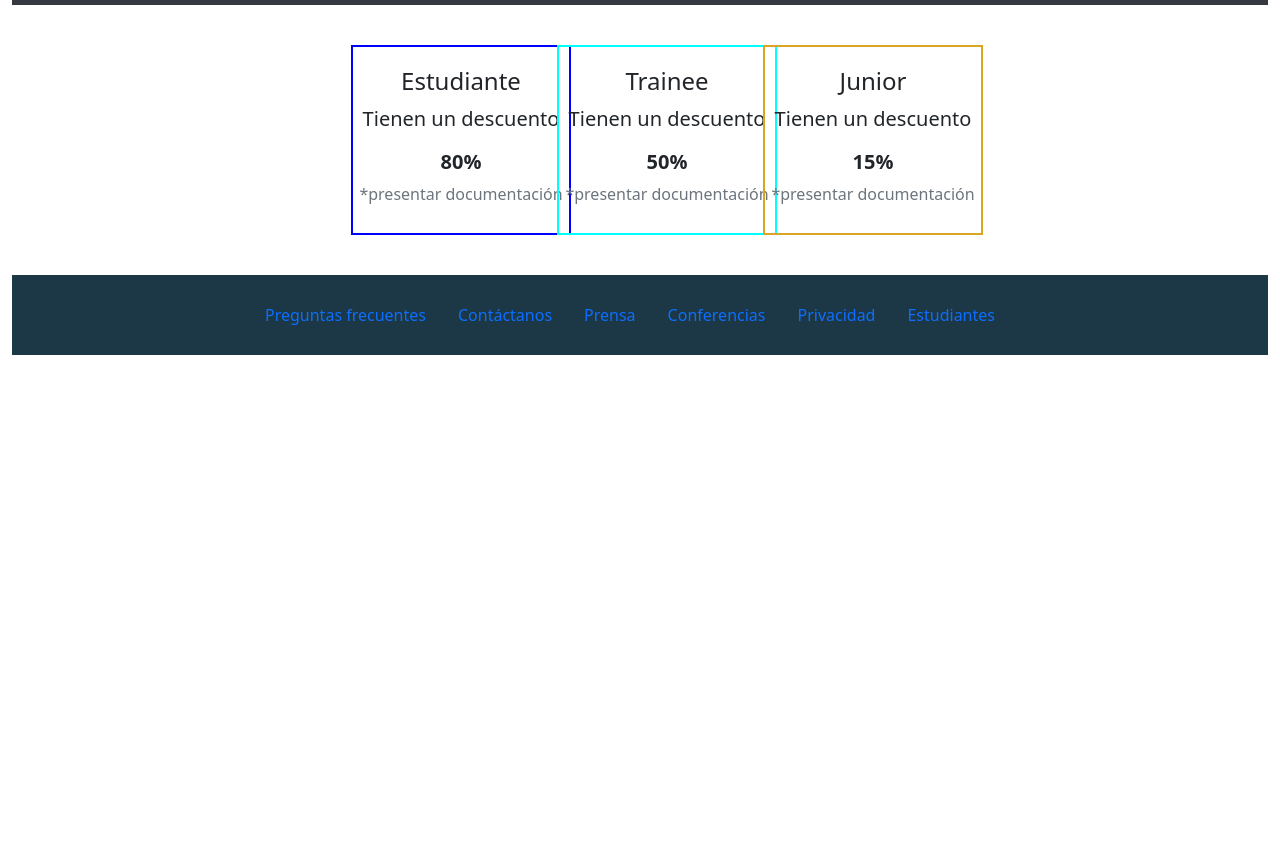
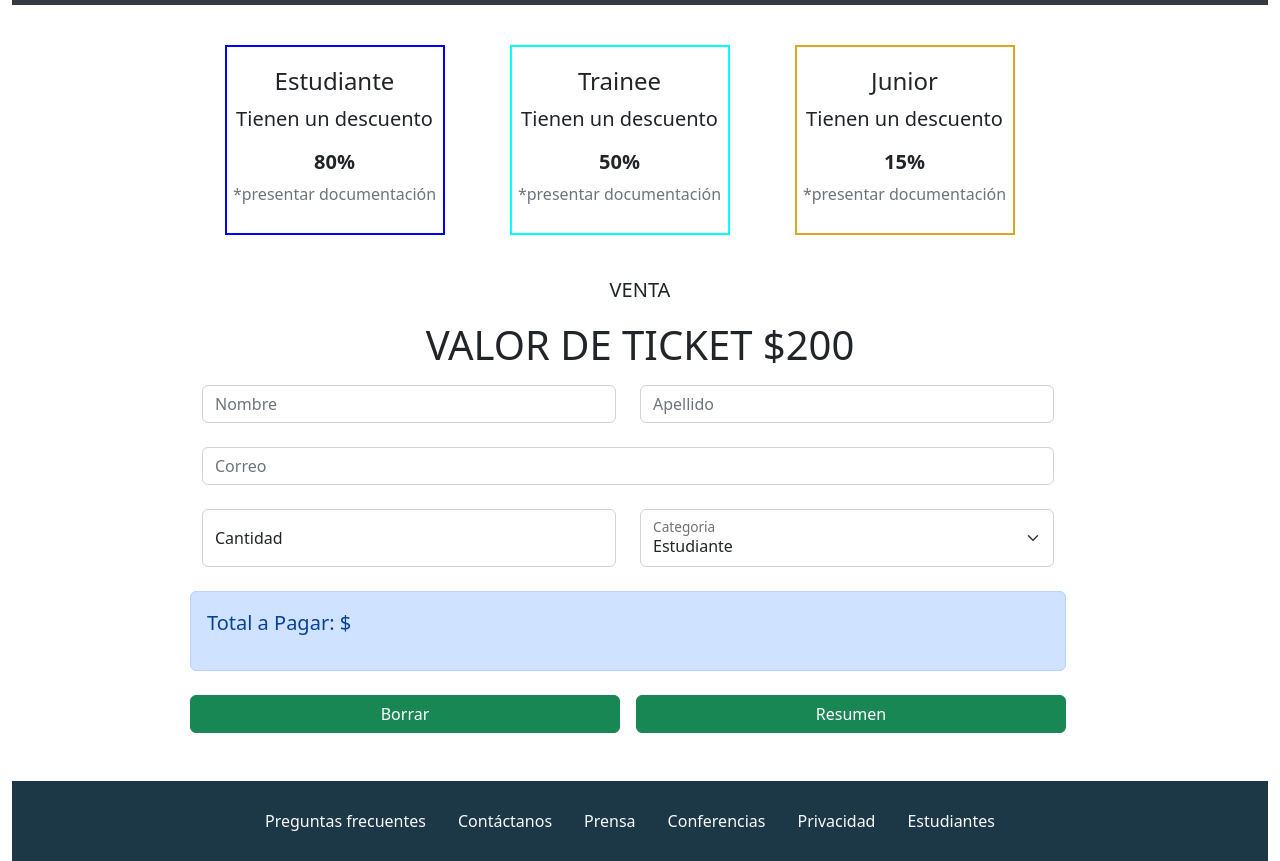
Before and after one commit to carballod/tp-codoacodo2, a plain HTML site: page index.html in a window 1280 px wide. Shown: the part 65-926 px from the top of the page. Before the commit the page ends 800 px from the top, so only its background shows below. Drawn offline with nearby package versions, Linux system fonts and the light colour scheme.

Commit message:
Agregado el formulario

```diff
--- a/index.html
+++ b/index.html
@@ -45,9 +45,9 @@
 
       <section>
         <div class="container text-center grid-css">
-          <div class="row gap-3 justify-content-center">
+          <div class="row gap-0 justify-content-center">
 
-            <div class="col-sm-2">
+            <div class="col-sm-3">
                 <div class="columna1">
                   <h4>Estudiante</h4>
                   <p class="fs-5 fw-light">Tienen un descuento</p>
@@ -55,7 +55,7 @@
                   <p class="text-muted">*presentar documentación</p>
               </div>
             </div>
-            <div class="col-sm-2">
+            <div class="col-sm-3">
                 <div class="columna2">
                   <h4>Trainee</h4>
                   <p class="fs-5 fw-light">Tienen un descuento</p>
@@ -63,7 +63,7 @@
                   <p class="text-muted">*presentar documentación</p>
               </div>
             </div>
-            <div class="col-sm-2">
+            <div class="col-sm-3">
                 <div class="columna3">
                   <h4>Junior</h5>
                   <p class="fs-5 fw-light">Tienen un descuento</p>
@@ -75,27 +75,79 @@
         </div>
       </section>
 
+      <section>
+        <section>
+          <div class="container px-5">
+            <div class="text-center">
+              <p class="text-uppercase fs-5 fw-normal">Venta <br><h1 class="pt-0 text-uppercase">Valor de ticket $200</h1></p>
+            </div>
+
+            <div class="row px-5">
+              <div class="row px-5 mb-4">
+                <div class="col-md-6">
+                  <input type="text" class="form-control" placeholder="Nombre" aria-label="First name">
+                </div>
+                <div class="col-md-6 mb-4">
+                  <input type="text" class="form-control" placeholder="Apellido" aria-label="Last name">
+                </div>
+                <div class="col-12">
+                  <input type="email" class="form-control" placeholder="Correo">
+                </div>
+              </div>
+
+              <div class="row mb-4 px-5">
+                <div class="col-md">
+                  <div class="form-floating">
+                    <input type="number" class="form-control" id="floatingInputGrid" placeholder="cantidad">
+                    <label for="floatingInputGrid">Cantidad</label>
+                  </div>
+                </div>
+                <div class="col-md">
+                  <div class="form-floating">
+                    <select class="form-select" id="floatingSelectGrid">
+                      <option selected>Estudiante</option>
+                      <option value="1">Trainee</option>
+                      <option value="2">Junior</option>
+                    </select>
+                    <label for="floatingSelectGrid">Categoria</label>
+                  </div>
+                </div>
+              </div>
+
+              <div class="row px-5 mb-2">
+                <div class="alert alert-primary col-md-12" role="alert">
+                  <p class="fs-5">Total a Pagar: $</p>
+                </div>
+              </div>
+
+              <div class="row px-5 gap-3 mb-4 d-flex text-center">
+                  <button class="btn btn-form btn-success mb-4 col " type="button">Borrar</button>
+                  <button class="btn btn-form btn-success mb-4 col " type="button">Resumen</button>
+              </div>
+          </div>
+        </section>
+      </section>
 
 
       <footer>
         <ul class="nav justify-content-center bg-footer">
           <li class="nav-item">
-            <a class="nav-link active" aria-current="page" href="#">Preguntas frecuentes</a>
+            <a class="nav-link active text-light" aria-current="page" href="#">Preguntas frecuentes</a>
           </li>
           <li class="nav-item">
-            <a class="nav-link" href="#">Contáctanos</a>
+            <a class="nav-link text-light" href="#">Contáctanos</a>
           </li>
           <li class="nav-item">
-            <a class="nav-link" href="#">Prensa</a>
+            <a class="nav-link text-light" href="#">Prensa</a>
           </li>
           <li class="nav-item">
-            <a class="nav-link" href="#">Conferencias</a>
+            <a class="nav-link text-light" href="#">Conferencias</a>
           </li>
           <li class="nav-item">
-            <a class="nav-link" href="#">Privacidad</a>
+            <a class="nav-link text-light" href="#">Privacidad</a>
           </li>
           <li class="nav-item">
-            <a class="nav-link" href="#">Estudiantes</a>
+            <a class="nav-link text-light" href="#">Estudiantes</a>
           </li>
         </ul>
       </footer>
```
